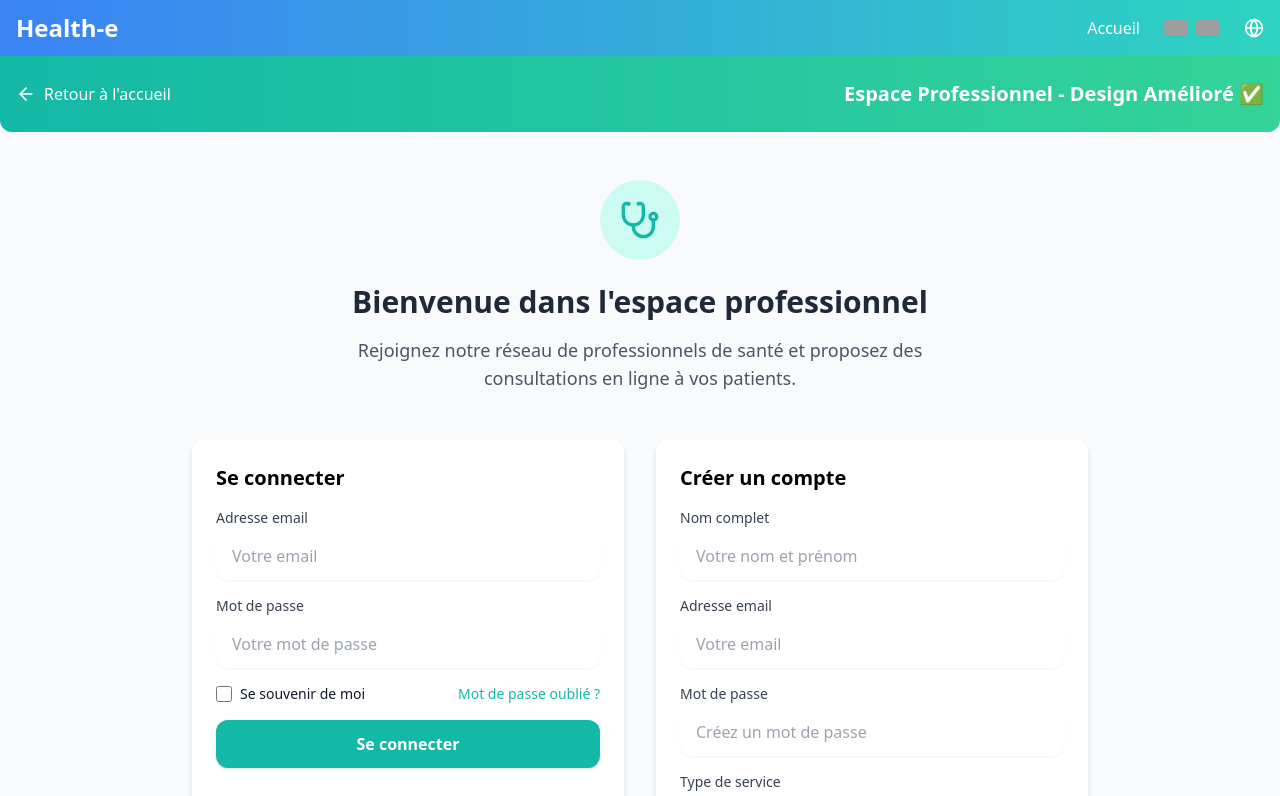
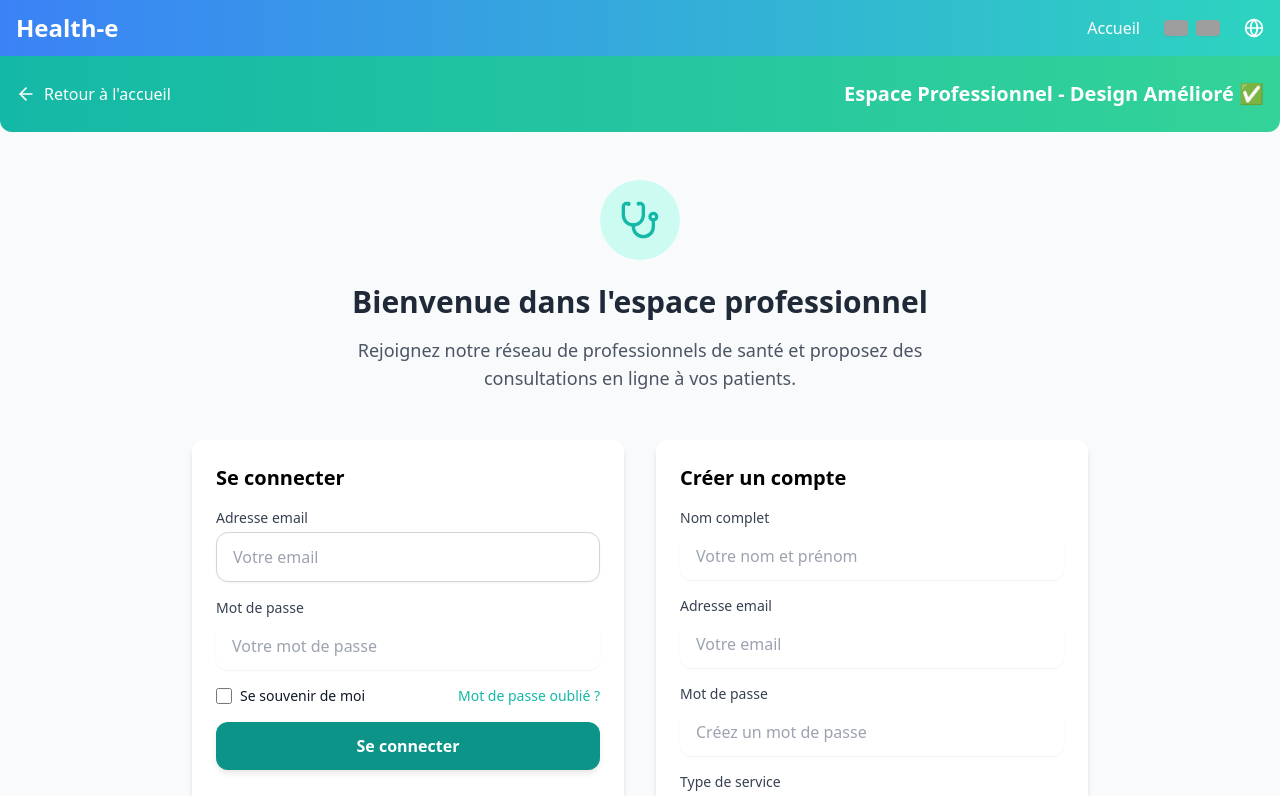
Before and after one commit to moussa2802/health-e, a React (Vite) app: page /professional/access in a window 1280 px wide. Shown: the top 796 px of the page. Built offline with nearby package versions, Linux system fonts and the light colour scheme; no server answers; grey boxes are pictures that could not be loaded.

Commit message:
Force styles inline - Header backdrop-blur, boutons modernisés, champs arrondis

```diff
--- a/src/pages/professional/ProfessionalAccess.tsx
+++ b/src/pages/professional/ProfessionalAccess.tsx
@@ -318,7 +318,15 @@ const ProfessionalAccess: React.FC = () => {
   return (
     <div className="min-h-screen bg-gray-50">
       {/* Header */}
-      <div className="bg-gradient-to-r from-teal-500 to-emerald-400 py-6 backdrop-blur-md bg-white/10 rounded-b-xl">
+      <div
+        className="bg-gradient-to-r from-teal-500 to-emerald-400 py-6"
+        style={{
+          backdropFilter: 'blur(12px)',
+          backgroundColor: 'rgba(255, 255, 255, 0.1)',
+          borderBottomLeftRadius: '12px',
+          borderBottomRightRadius: '12px'
+        }}
+      >
         <div className="container mx-auto px-4">
           <div className="flex justify-between items-center">
             <Link to="/" className="text-white flex items-center">
@@ -375,7 +383,13 @@ const ProfessionalAccess: React.FC = () => {
                       type="email"
                       value={loginEmail}
                       onChange={(e) => setLoginEmail(e.target.value)}
-                      className="w-full px-4 py-3 rounded-xl border-gray-300 shadow-sm focus:border-teal-500 focus:ring-teal-500 transition-colors"
+                      className="w-full border-gray-300 shadow-sm focus:border-teal-500 focus:ring-teal-500"
+                      style={{
+                        padding: '12px 16px',
+                        borderRadius: '12px',
+                        border: '1px solid #d1d5db',
+                        transition: 'all 0.2s ease-in-out'
+                      }}
                       placeholder="Votre email"
                       required
                     />
@@ -428,7 +442,25 @@ const ProfessionalAccess: React.FC = () => {
                   <button
                     type="submit"
                     disabled={isLoggingIn}
-                    className="w-full bg-teal-500 hover:bg-teal-600 text-white font-semibold rounded-xl px-4 py-3 shadow transition-all duration-200 disabled:opacity-50 disabled:cursor-not-allowed"
+                    className="w-full text-white font-semibold px-4 py-3 disabled:opacity-50 disabled:cursor-not-allowed"
+                    style={{
+                      backgroundColor: '#0d9488',
+                      borderRadius: '12px',
+                      boxShadow: '0 4px 6px -1px rgba(0, 0, 0, 0.1)',
+                      transition: 'all 0.2s ease-in-out'
+                    }}
+                    onMouseEnter={(e) => {
+                      if (!isLoggingIn) {
+                        e.currentTarget.style.backgroundColor = '#0f766e';
+                        e.currentTarget.style.boxShadow = '0 10px 15px -3px rgba(0, 0, 0, 0.1)';
+                      }
+                    }}
+                    onMouseLeave={(e) => {
+                      if (!isLoggingIn) {
+                        e.currentTarget.style.backgroundColor = '#0d9488';
+                        e.currentTarget.style.boxShadow = '0 4px 6px -1px rgba(0, 0, 0, 0.1)';
+                      }
+                    }}
                   >
                     {isLoggingIn ? "Connexion en cours..." : "Se connecter"}
                   </button>
```
